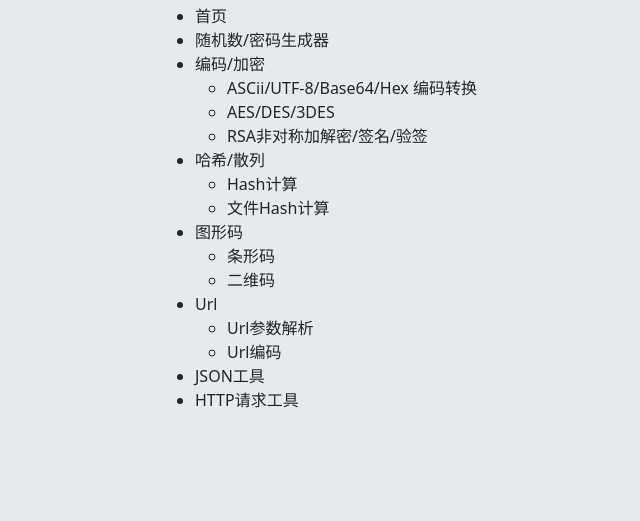
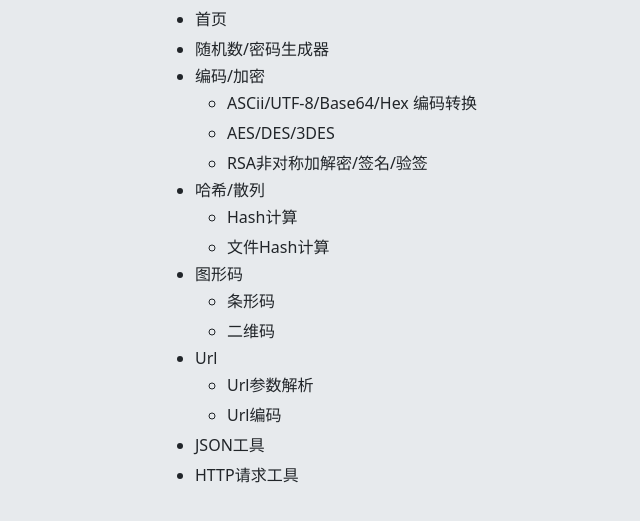
Before and after one commit to rexlevin/coderbox, an Electron app: page src/component/welcome.html in a window 1100 px wide. Shown: the part 49-570 px from the top of the page, without its empty margins (399-1039 px from the left). Drawn offline with nearby package versions, Linux system fonts and the light colour scheme.

Commit message:
首页导航布局优化

```diff
--- a/src/component/welcome.html
+++ b/src/component/welcome.html
@@ -1,5 +1,9 @@
 <link rel="stylesheet" href="../../node_modules/bootstrap/dist/css/bootstrap.min.css">
 <link rel="stylesheet" href="../index.css">
+<style>
+.myLi{cursor:pointer; height:30px; line-height: 30px;}
+.myLi:hover{background-color: gainsboro;}
+</style>
 <div class="container-fluid" id="app">
     <div class="row pt-2">
         <div class="col-6"></div>
@@ -59,13 +63,13 @@ function drawNavigator(selector, routes) {
         li.innerText = route.title
         if(route.type == 'node') {
             li.setAttribute('onclick', 'to(\'' + route.name + '\')');
-            li.style.cursor = 'pointer'
+            li.classList += 'myLi'
             li.id = route.name
         } else if(route.type == 'win') {
             li.addEventListener('click', ()=>{
                 parent.openWindow(route.window, route.title, route.path)
             })
-            li.style.cursor = 'pointer'
+            li.classList += 'myLi'
             li.id = route.name
         } else {
             drawNavigator(li, route.group)
```
